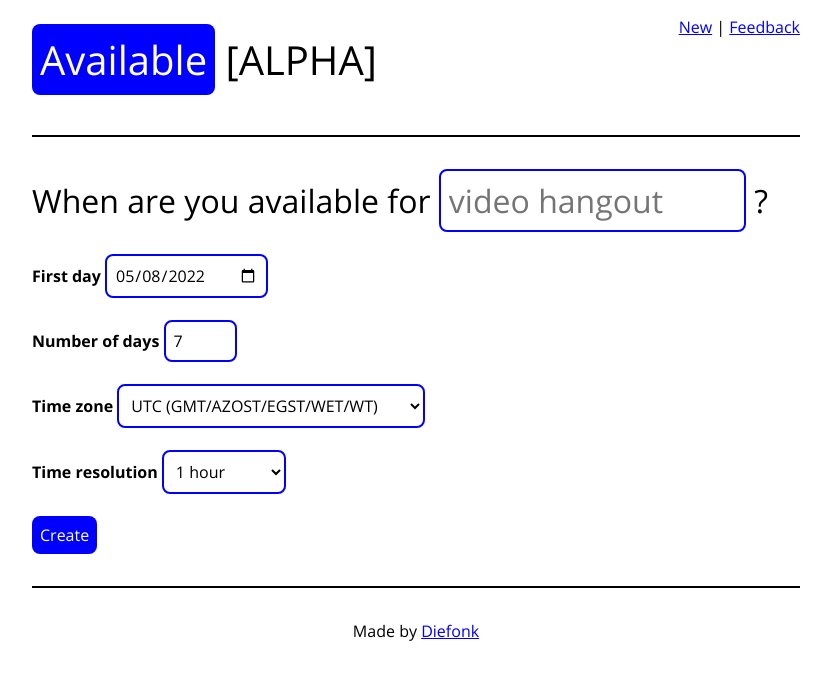
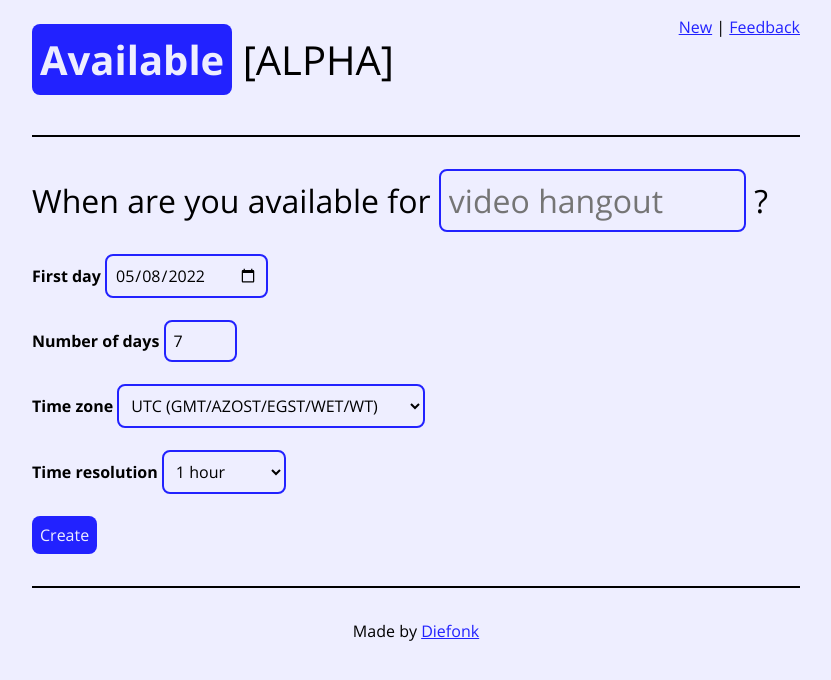
Before and after one commit to Diefonk/avail, a Flask app: page / in a window 1280 px wide. Shown: the top 680 px of the page, without its empty margins (224-1055 px from the left). Run offline with Flask 2, Linux system fonts and the light colour scheme.

Commit message:
New colors

```diff
--- a/static/style.css
+++ b/static/style.css
@@ -27,7 +27,7 @@ body {
 	max-width: 800px;
 	margin: auto;
 	padding: 16px;
-	background-color: white;
+	background-color: #eef;
 	color: black;
 }
 header, nav {
@@ -42,9 +42,10 @@ h1 {
 	margin-bottom: 16px;
 }
 h1 a {
-	color: white;
-	background-color: blue;
+	color: #eef;
+	background-color: #22f;
 	text-decoration: none;
+	font-weight: bold;
 	border-radius: 8px;
 	padding: 8px;
 }
@@ -59,14 +60,14 @@ b {
 }
 a {
 	font-size: 1em;
-	color: blue;
+	color: #22f;
 	text-decoration: underline;
 }
 input, select {
 	font-size: 1em;
 	color: black;
-	background-color: white;
-	border: 2px solid blue;
+	background-color: #eef;
+	border: 2px solid #22f;
 	border-radius: 8px;
 	padding: 8px;
 	max-width: 40%;
@@ -74,26 +75,26 @@ input, select {
 textarea {
 	width: 100%;
 	resize: vertical;
-	background-color: white;
-	border: 2px solid blue;
+	background-color: #eef;
+	border: 2px solid #22f;
 	border-radius: 8px;
 	padding: 8px;
 	color: black;
 }
 button {
-	color: white;
-	background-color: blue;
+	color: #eef;
+	background-color: #22f;
 	border-radius: 8px;
 	padding: 8px;
 }
 input[type="checkbox"] + label {
-	border: 2px solid blue;
+	border: 2px solid #22f;
 	border-radius: 8px;
 	padding: 4px;
 }
 input[type="checkbox"]:checked + label {
-	color: white;
-	background-color: blue;
+	color: #eef;
+	background-color: #22f;
 }
 footer {
 	text-align: center;
@@ -109,16 +110,16 @@ ul {
 }
 .blue {
 	font-size: 1em;
-	color: blue;
+	color: #22f;
 }
 
 @media (prefers-color-scheme: dark) {
 	body {
-		background-color: black;
+		background-color: #111;
 		color: white;
 	}
 	h1 a {
-		color: black;
+		color: #111;
 		background-color: deepskyblue;
 	}
 	a {
@@ -126,16 +127,16 @@ ul {
 	}
 	input, select {
 		color: white;
-		background-color: black;
+		background-color: #111;
 		border-color: deepskyblue;
 	}
 	textarea {
-		background-color: black;
+		background-color: #111;
 		border-color: deepskyblue;
 		color: white;
 	}
 	button, input[type="checkbox"]:checked + label {
-		color: black;
+		color: #111;
 		background-color: deepskyblue;
 	}
 	input[type="checkbox"] + label {
```
